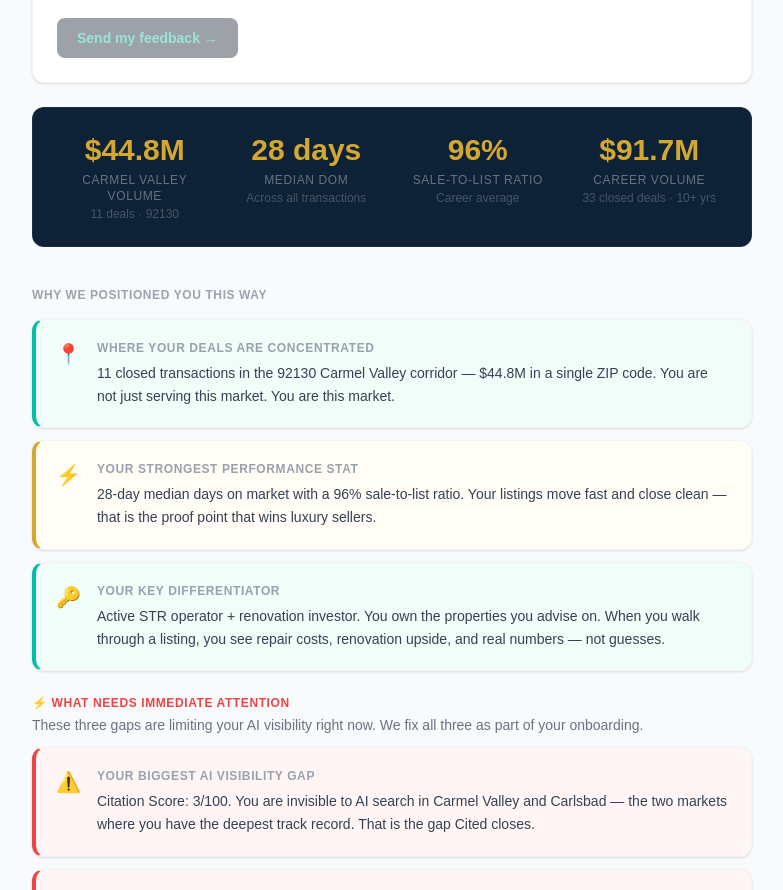
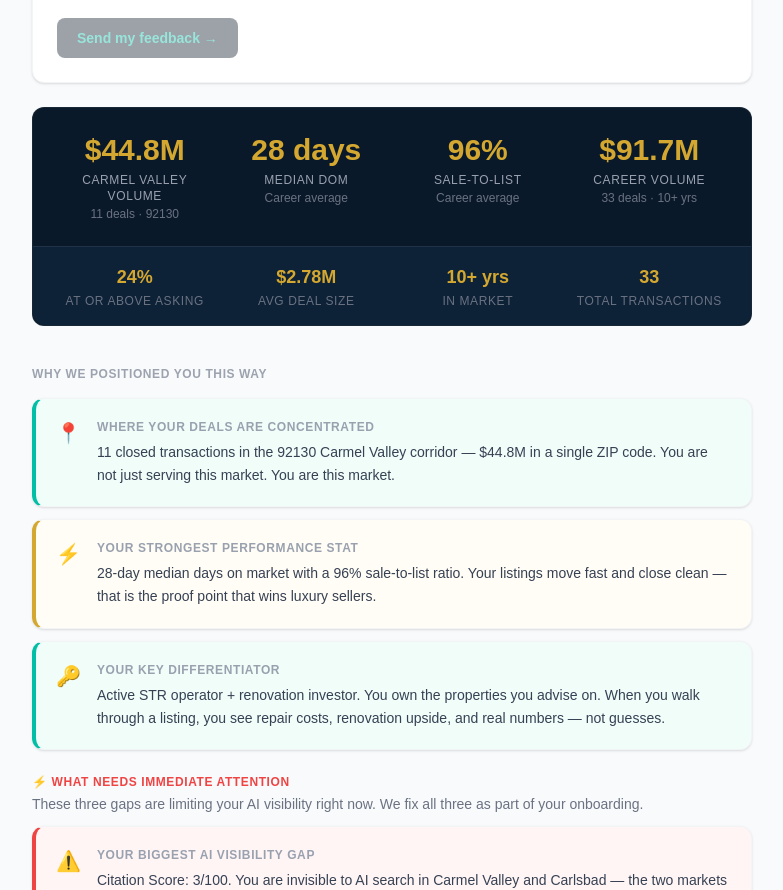
Before and after one commit to radleyraven/cited-dashboard, a Next.js app: page /positioning in a window 1280 px wide. Shown: the part 944-1834 px from the top of the page, without its empty margins (248-1031 px from the left). Built offline with nearby package versions, Linux system fonts and the light colour scheme; no server answers.

Commit message:
feat: positioning page — dark gold stat block + secondary stats row

```diff
--- a/src/app/positioning/page.tsx
+++ b/src/app/positioning/page.tsx
@@ -199,28 +199,48 @@ export default function PositioningPage() {
         </section>
 
         {/* Stats Bar — moved below approve/feedback */}
-        <div className="rounded-xl mb-10" style={{ background: "#0D2137", border: "1px solid rgba(255,255,255,0.06)" }}>
+        <div className="rounded-xl mb-10" style={{ background: "#0A1929", border: "1px solid rgba(255,255,255,0.06)" }}>
           <div className="px-6 py-6">
             <div className="grid grid-cols-2 md:grid-cols-4 gap-4">
               <div className="text-center">
                 <div className="text-2xl md:text-3xl font-black" style={{ color: "#D4A830" }}>$44.8M</div>
-                <div className="text-xs text-gray-500 uppercase tracking-wider mt-1">Carmel Valley Volume</div>
-                <div className="text-xs text-gray-600 mt-0.5">11 deals · 92130</div>
+                <div className="text-xs text-gray-400 uppercase tracking-wider mt-1">Carmel Valley Volume</div>
+                <div className="text-xs text-gray-500 mt-0.5">11 deals · 92130</div>
               </div>
               <div className="text-center">
                 <div className="text-2xl md:text-3xl font-black" style={{ color: "#D4A830" }}>28 days</div>
-                <div className="text-xs text-gray-500 uppercase tracking-wider mt-1">Median DOM</div>
-                <div className="text-xs text-gray-600 mt-0.5">Across all transactions</div>
+                <div className="text-xs text-gray-400 uppercase tracking-wider mt-1">Median DOM</div>
+                <div className="text-xs text-gray-500 mt-0.5">Career average</div>
               </div>
               <div className="text-center">
                 <div className="text-2xl md:text-3xl font-black" style={{ color: "#D4A830" }}>96%</div>
-                <div className="text-xs text-gray-500 uppercase tracking-wider mt-1">Sale-to-List Ratio</div>
-                <div className="text-xs text-gray-600 mt-0.5">Career average</div>
+                <div className="text-xs text-gray-400 uppercase tracking-wider mt-1">Sale-to-List</div>
+                <div className="text-xs text-gray-500 mt-0.5">Career average</div>
               </div>
               <div className="text-center">
                 <div className="text-2xl md:text-3xl font-black" style={{ color: "#D4A830" }}>$91.7M</div>
-                <div className="text-xs text-gray-500 uppercase tracking-wider mt-1">Career Volume</div>
-                <div className="text-xs text-gray-600 mt-0.5">33 closed deals · 10+ yrs</div>
+                <div className="text-xs text-gray-400 uppercase tracking-wider mt-1">Career Volume</div>
+                <div className="text-xs text-gray-500 mt-0.5">33 deals · 10+ yrs</div>
+              </div>
+            </div>
+          </div>
+          <div style={{ borderTop: "1px solid rgba(255,255,255,0.08)", background: "#0D2137" }} className="px-6 py-4 rounded-b-xl">
+            <div className="grid grid-cols-2 md:grid-cols-4 gap-4">
+              <div className="text-center">
+                <div className="text-lg font-bold" style={{ color: "#D4A830" }}>24%</div>
+                <div className="text-xs text-gray-500 uppercase tracking-wider mt-0.5">At or Above Asking</div>
+              </div>
+              <div className="text-center">
+                <div className="text-lg font-bold" style={{ color: "#D4A830" }}>$2.78M</div>
+                <div className="text-xs text-gray-500 uppercase tracking-wider mt-0.5">Avg Deal Size</div>
+              </div>
+              <div className="text-center">
+                <div className="text-lg font-bold" style={{ color: "#D4A830" }}>10+ yrs</div>
+                <div className="text-xs text-gray-500 uppercase tracking-wider mt-0.5">In Market</div>
+              </div>
+              <div className="text-center">
+                <div className="text-lg font-bold" style={{ color: "#D4A830" }}>33</div>
+                <div className="text-xs text-gray-500 uppercase tracking-wider mt-0.5">Total Transactions</div>
               </div>
             </div>
           </div>
```
